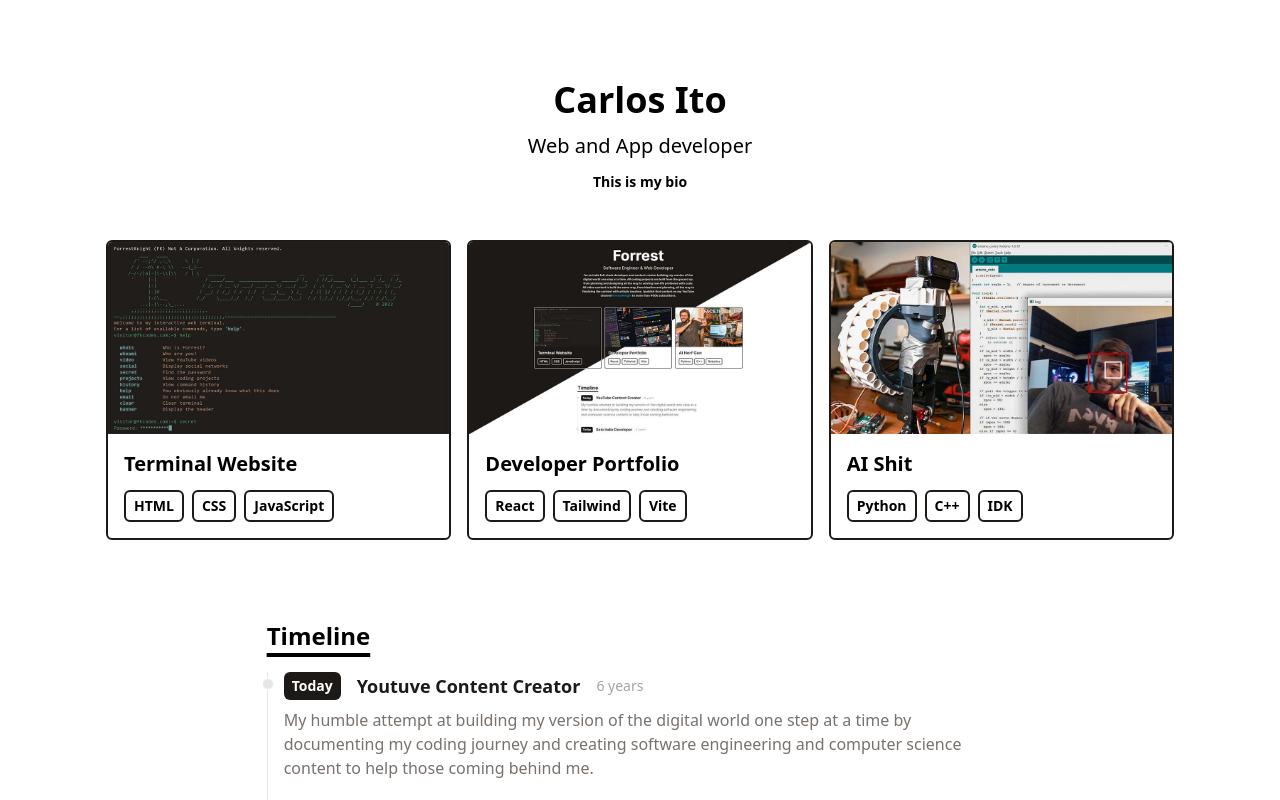
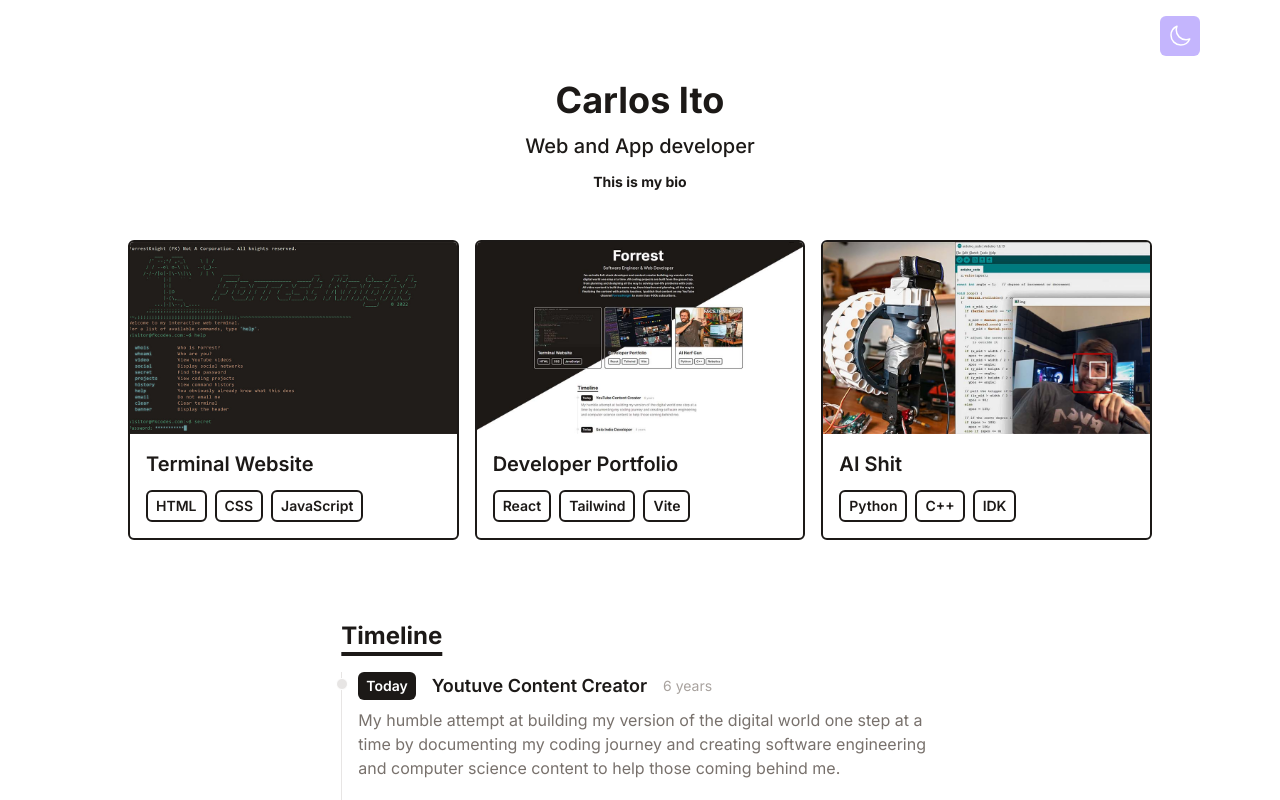
Before and after one commit to ItO210/portfolio, a React (Vite) app: page / in a window 1280 px wide. Shown: the top 800 px of the page. Built offline with nearby package versions, Linux system fonts and the light colour scheme.

Commit message:
Added dark mode toggle and basic dark mode styling and button

```diff
--- a/src/App.jsx
+++ b/src/App.jsx
@@ -1,4 +1,4 @@
-import React from "react"
+import React, {useEffect, useState} from "react"
 import Contact from "./components/Contact"
 import Footer from "./components/Footer"
 import Intro from "./components/Intro"
@@ -6,14 +6,83 @@ import Portfolio from "./components/Portfolio"
 import Timeline from "./components/Timeline"
 
 function App() {
+
+	const [theme, setTheme] = useState(null);
+
+	useEffect(() => {
+		if (window.matchMedia('(prefers-color-scheme: dark)').matches) {
+			setTheme('dark');
+		} else {
+			setTheme('light');
+		}
+	}, []);
+
+	const handleThemeSwitch = () => {
+		setTheme(theme === 'dark' ? 'light' : 'dark');
+	};
+
+	useEffect(() => {
+		if (theme === 'dark') {
+			document.documentElement.classList.add('dark');
+		} else {
+			document.documentElement.classList.remove('dark');
+		}
+	}, [theme]);
+
+	const sun = (
+		<svg
+			xmlns="http://www.w3.org/2000/svg"
+			fill="none"
+			viewBox="0 0 24 24"
+			strokeWidth={1.5}
+			stroke="currentColor"
+			className="w-6 h-6"
+		>
+			<path
+				strokeLinecap="round"
+				strokeLinejoin="round"
+				d="M12 3v2.25m6.364.386l-1.591 1.591M21 12h-2.25m-.386 6.364l-1.591-1.591M12 18.75V21m-4.773-4.227l-1.591 1.591M5.25 12H3m4.227-4.773L5.636 5.636M15.75 12a3.75 3.75 0 11-7.5 0 3.75 3.75 0 017.5 0z"
+			/>
+		</svg>
+	);
+
+	const moon = (
+		<svg
+			xmlns="http://www.w3.org/2000/svg"
+			fill="none"
+			viewBox="0 0 24 24"
+			strokeWidth={1.5}
+			stroke="white"
+			className="w-6 h-6"
+		>
+			<path
+				strokeLinecap="round"
+				strokeLinejoin="round"
+				d="M21.752 15.002A9.718 9.718 0 0118 15.75c-5.385 0-9.75-4.365-9.75-9.75 0-1.33.266-2.597.748-3.752A9.753 9.753 0 003 11.25C3 16.635 7.365 21 12.75 21a9.753 9.753 0 009.002-5.998z"
+			/>
+		</svg>
+	);
+
   return (
-    <div className="App">
+    <>
+
+      <button
+      type="button"
+      onClick={handleThemeSwitch}
+      className="fixed p-2 z-10 right-20 top-4 bg-violet-300 dark:bg-orange-300 text-lg p-1 rounded-md">
+        {theme === "dark" ? sun : moon}
+      </button>
+
+      <div className="bg-white dark:bg-stone-900 text-stone-900 dark:text-stone-300 min-h-screen font-inter">
+          <div className="max-w-5xl w-11/12 mx-auto">
             <Intro/>
             <Portfolio/>
             <Timeline/>
             <Contact/>
             <Footer/>
           </div>
+      </div>
+    </>
   )
 }
 
--- a/src/components/Intro.jsx
+++ b/src/components/Intro.jsx
@@ -3,7 +3,7 @@ import React from "react";
 function Intro() {
     return (
         <div className="flex items-center justify-center flex-col text-center pt-20 pb-6">
-            <h1 className="text-4xl md:text-7x1 mb-1 md:mb-3 font-bold">Carlos Ito</h1>
+            <h1 className="text-4xl md:text-7x1 dark:text-white mb-1 md:mb-3 font-bold">Carlos Ito</h1>
             <p className="text-base md:text-xl mb-3 font-medium">Web and App developer</p>
             <p className="text-sm max-w-xl mb-6 font-bold">This is my bio</p>
         </div>
--- a/src/components/PortfolioItem.jsx
+++ b/src/components/PortfolioItem.jsx
@@ -2,19 +2,24 @@ import React from "react";
 
 function PortfolioItem({title, imgUrl, stack, link}) {
     return (
-        <div className="border-2 border-stone-900 rounded-md overflow-hidden">
+        <a
+        href={link}
+        target="_blank"
+        rel="noopener noreferrer"
+        className="border-2 border-stone-900 dark:border-white rounded-md overflow-hidden"
+        >
             <img src={imgUrl} alt="portfolio" className="w-full h-36 md:h-48 object-cover cursor-pointer"/>
             <div className="w-full p-4">
-                <h3 className="text-lg md:text-xl mb-2 md:mb-3 font-semibold">{title}</h3>
+                <h3 className="text-lg md:text-xl mb-2 md:mb-3 dark:text-white font-semibold">{title}</h3>
                 <p className="flex flex-wrap gap-2 flox-row items-center justify-start text-xs md:text-sm">
                     {stack.map(item => (
-                        <span className="inline-block px-2 py-1 font-semibold border-2 border-stone-900 rounded-md">
+                        <span className="inline-block px-2 py-1 font-semibold dark:text-white border-2 border-stone-900 dark:border-white rounded-md">
                             {item}
                         </span>
                     ))}
                 </p>
             </div>
-        </div>
+        </a>
     )
 }
 
--- a/src/components/TimelineItem.jsx
+++ b/src/components/TimelineItem.jsx
@@ -2,21 +2,21 @@ import React from "react";
 
 function TimelineItem({year, title, duration, details}) {
     return (
-        <ol className="flex flex-col md:flex-row relative border-l border-stone-200">
+        <ol className="flex flex-col md:flex-row relative border-l border-stone-200 dark:border-stone-700">
             <li className="mb-10 ml-4">
-                <div className="absolute w-3 h-3 bg-stone-200 rounded-full mt-1.5 -left-1.5 border border-white" />
+                <div className="absolute w-3 h-3 bg-stone-200 rounded-full mt-1.5 -left-1.5 border border-white dark:border-stone-900 dark:bg-stone-700" />
                 <p className="flex flex-wrap gap-4 flex-row items-center justify-start text-xs md:text-sm">
-                    <span className="inline-block px-2 py-1 font-semibold text-white bg-stone-900 rounded-md">
+                    <span className="inline-block px-2 py-1 font-semibold text-white dark:text-stone-900 bg-stone-900 dark:bg-white rounded-md">
                         {year}
                     </span>
-                    <h3 className="text-lg font-semibold text-stone-900">
+                    <h3 className="text-lg font-semibold text-stone-900 dark:text-white">
                         {title}
                     </h3>
-                    <div className="my-1 text-sm font-normal leading-none text-stone-400">
+                    <div className="my-1 text-sm font-normal leading-none text-stone-400 dark:text-stone-500">
                         {duration}
                     </div>
                 </p>
-                <p className="my-2 text-base font-normal text-stone-500">
+                <p className="my-2 text-base font-normal text-stone-500 dark:text-stone-400">
                     {details}
                 </p>
             </li>
--- a/src/components/Title.jsx
+++ b/src/components/Title.jsx
@@ -4,7 +4,7 @@ function Title({children, id}) {
     return (
         <h1
         id={id && id}
-        className="text-2xl font-bold underline underline-offset-8 decoration-4 mb-5 text-xtone-900"
+        className="text-2xl font-bold underline underline-offset-8 decoration-4 mb-5 text-xtone-900 dark:text-white"
         >
             {children}
         </h1>
--- a/src/data/portfolio.js
+++ b/src/data/portfolio.js
@@ -3,7 +3,7 @@ export default [
         title: "Terminal Website",
         imgUrl: "/assets/terminal-website.jpg",
         stack: ["HTML", "CSS", "JavaScript"],
-        link: "",
+        link: "https://google.com",
     },
     {
         title: "Developer Portfolio",
```
Lines whose indentation alone changed are shown as unchanged.
